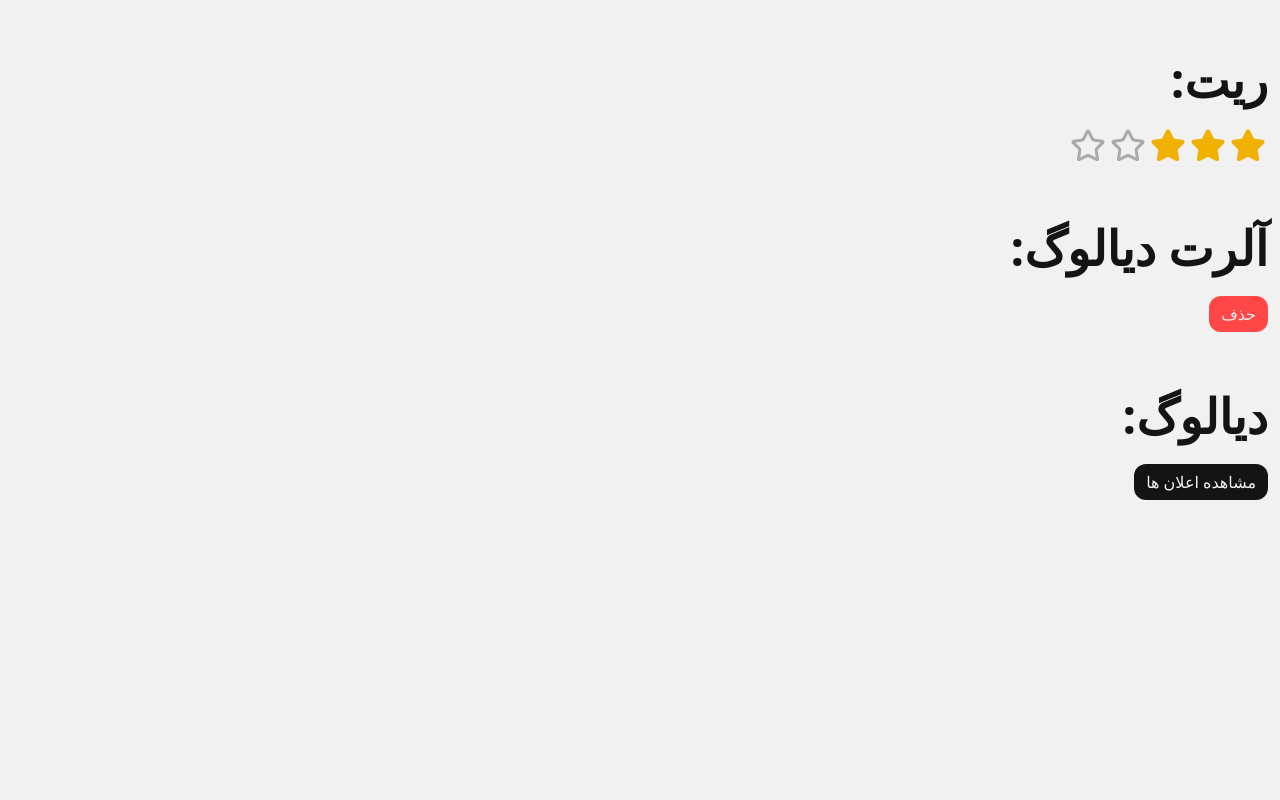
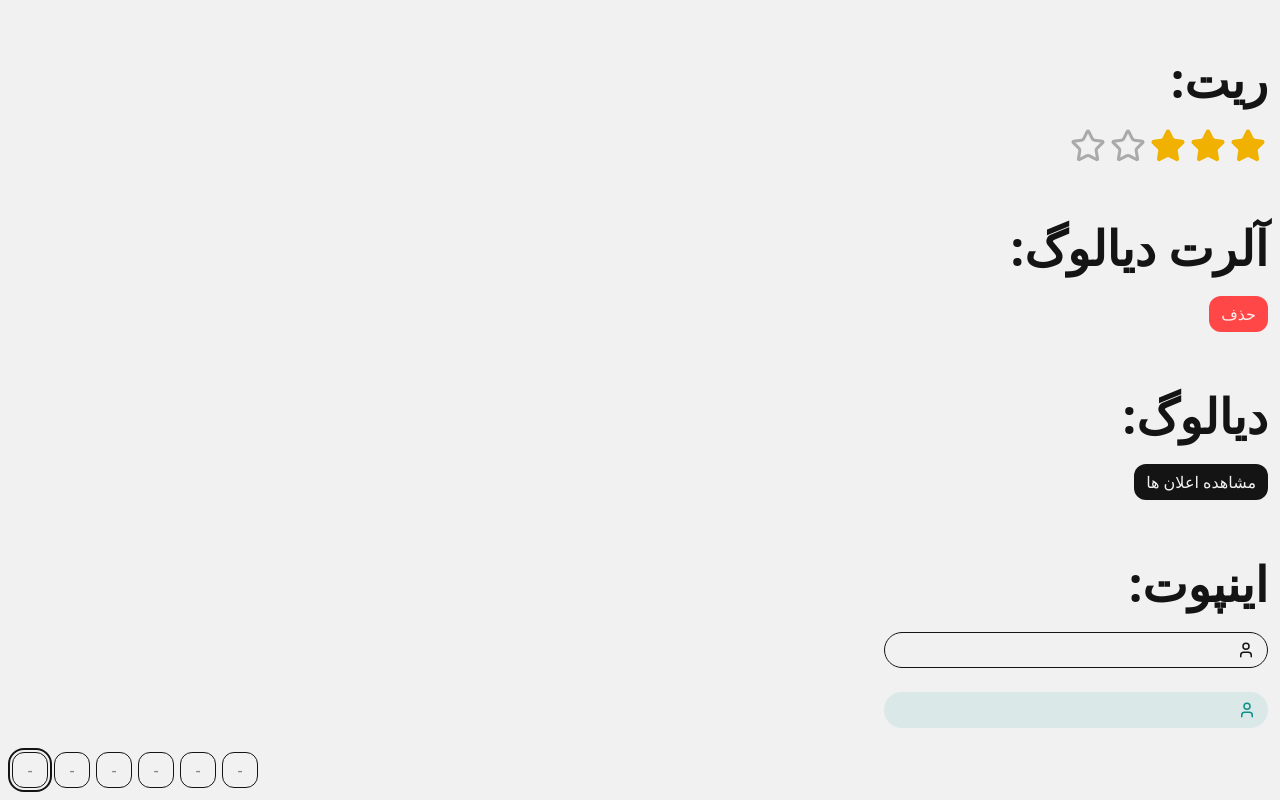
Before and after one commit to baran-front/arvinvira-panel, a Next.js app: page / in a window 1280 px wide. Shown: the part 2661-3461 px from the top of the page. Before the commit the page ends 3173 px from the top, so only its background shows below. Built offline with nearby package versions, Linux system fonts and the light colour scheme.

Commit message:
add inputs

```diff
--- a/src/app/globals.css
+++ b/src/app/globals.css
@@ -1,6 +1,8 @@
 @import "tailwindcss";
 @import "./../styles/layout.css";
 @import "./../styles/button.css";
+@import "./../styles/input.css";
+@import "./../styles/otp.css";
 @import "./../styles/badge.css";
 @import "./../styles/checkbox.css";
 @import "./../styles/radio.css";
--- a/src/app/page.tsx
+++ b/src/app/page.tsx
@@ -1,9 +1,10 @@
 "use client";
 
 import ToastButton from "@/components/modules/toastButton/toastButton"
+import { Otp } from "@/components/ui/otp/otp";
 import { Rating } from "@/components/ui/rating/rating"
 import { AlertDialog, Button, Checkbox, Dialog, Radio, RadioGroup, Tabs } from "@base-ui-components/react"
-import { CheckIcon, StarIcon, XIcon } from "lucide-react"
+import { CheckIcon, StarIcon, UserIcon, XIcon } from "lucide-react"
 import { useState } from "react";
 
 function Page() {
@@ -342,6 +343,30 @@ function Page() {
           </Dialog.Portal>
         </Dialog.Root>
       </div>
+
+      <div className="p-3 mt-9">
+        <p className="text-5xl font-bold">اینپوت:</p>
+
+        <label className="input input-outline mt-6 max-w-96 input-rounded" htmlFor="input-1">
+          <UserIcon className="input-icon-size" />
+          <input className="input-field" id="input-1" type="text" />
+        </label>
+
+        <label className="input input-soft mt-6 max-w-96 input-rounded palette-primary" htmlFor="input-2">
+          <UserIcon className="input-icon-size" />
+          <input className="input-field" id="input-2" type="text" />
+        </label>
+
+        <Otp className="otp mt-6" dir="ltr">
+          <Otp.Inputs
+            length={6}
+            className="input input-outline input-square"
+            onLastChange={(otp) => alert(otp)}
+          />
+
+          <Otp.HiddenInput />
+        </Otp>
+      </div>
     </>
   )
 }
--- /dev/null
+++ b/src/components/ui/accessNavigation/accessNavigation.tsx
@@ -0,0 +1,90 @@
+"use client";
+
+import { selectAccessibleChildren } from "@/lib/browser";
+import { HTMLAttributes, KeyboardEvent, RefObject, useEffect, useRef } from "react";
+
+export type AccessNavigationPropsT = HTMLAttributes<HTMLDivElement> & {
+  ref?: RefObject<HTMLDivElement | null>;
+  focusOnMount?: boolean;
+  direction?: "y" | "x";
+};
+
+export function AccessNavigation({
+  ref,
+  focusOnMount,
+  direction = "y",
+  dir,
+  onKeyDown,
+  ...p
+}: AccessNavigationPropsT) {
+  const _ref = useRef<HTMLDivElement>(null)
+  const accessNavigationRef = ref || _ref;
+
+  useEffect(() => {
+    if (!accessNavigationRef.current) return;
+
+    const focusableChildren = selectAccessibleChildren(accessNavigationRef.current);
+
+    if (focusOnMount) {
+      focusableChildren[0]?.focus();
+    }
+  }, []);
+
+  const handleKeyDown = (ev: KeyboardEvent<HTMLDivElement>) => {
+    const focusableChildren = selectAccessibleChildren(ev.currentTarget);
+
+    if (!focusableChildren.length) {
+      return;
+    }
+
+    const currentDir: "ltr" | "rtl" = (dir ||
+      document.documentElement.getAttribute("dir") ||
+      "ltr") as "ltr" | "rtl";
+
+    const currentIndex = focusableChildren.findIndex(
+      (item) => item === document.activeElement,
+    );
+
+    if (
+      ev.key ===
+      (direction === "y"
+        ? "ArrowDown"
+        : currentDir === "ltr"
+          ? "ArrowRight"
+          : "ArrowLeft")
+    ) {
+      ev.preventDefault();
+      ev.stopPropagation();
+
+      const nextIndex =
+        currentIndex === -1 || currentIndex === focusableChildren.length - 1
+          ? 0
+          : currentIndex + 1;
+      focusableChildren[nextIndex]?.focus();
+    }
+
+    if (
+      ev.key ===
+      (direction === "y" ? "ArrowUp" : currentDir === "ltr" ? "ArrowLeft" : "ArrowRight")
+    ) {
+      ev.preventDefault();
+      ev.stopPropagation();
+
+      const prevIndex =
+        currentIndex <= 0 ? focusableChildren.length - 1 : currentIndex - 1;
+      focusableChildren[prevIndex]?.focus();
+    }
+  };
+
+  return (
+    <div
+      dir={dir}
+      ref={accessNavigationRef}
+      onKeyDown={(ev) => {
+        onKeyDown?.(ev);
+        handleKeyDown(ev);
+      }}
+      {...p}
+    />
+  );
+}
--- /dev/null
+++ b/src/components/ui/otp/otp.ts
@@ -0,0 +1,8 @@
+import { OtpRoot } from "./otpRoot";
+import { OtpInputs } from "./otpInputs";
+import { OtpHiddenInput } from "./otpHiddenInput";
+
+export const Otp = Object.assign(OtpRoot, {
+  Inputs: OtpInputs,
+  HiddenInput: OtpHiddenInput
+});
--- /dev/null
+++ b/src/components/ui/otp/otpContext.ts
@@ -0,0 +1,12 @@
+"use client";
+
+import { createContext, RefObject } from "react";
+
+export type createContextT = {
+  inputs?: RefObject<(HTMLInputElement | null)[]>;
+  getInputsValue: () => string
+}
+
+export const OtpContext = createContext<createContextT>({
+  getInputsValue: () => ""
+});
--- /dev/null
+++ b/src/components/ui/otp/otpHiddenInput.tsx
@@ -0,0 +1,15 @@
+"use client";
+
+import { InputHTMLAttributes, use } from "react";
+
+import { OtpContext } from "./otpContext";
+
+export type OtpHiddenInputPropsT = InputHTMLAttributes<HTMLInputElement>;
+
+export function OtpHiddenInput({ name, ...p }: OtpHiddenInputPropsT) {
+  const { getInputsValue } = use(OtpContext);
+
+  return (
+    <input type="hidden" tabIndex={-1} name={name || "otp"} value={getInputsValue()} {...p} />
+  )
+}
--- /dev/null
+++ b/src/components/ui/otp/otpInputs.tsx
@@ -0,0 +1,85 @@
+"use client";
+
+import { ClipboardEvent, InputHTMLAttributes, KeyboardEvent, use } from "react";
+
+import { OtpContext } from "./otpContext";
+
+export type OtpInputsPropsT = InputHTMLAttributes<HTMLInputElement> & {
+  length: number;
+  onLastChange?: (otp: string) => void;
+}
+
+export function OtpInputs({ name, length, onLastChange, ...props }: OtpInputsPropsT) {
+  const { inputs, getInputsValue } = use(OtpContext);
+
+  const handlePaste = (ev: ClipboardEvent<HTMLInputElement>, startIndex: number) => {
+    ev.preventDefault();
+
+    const pastedData = ev.clipboardData.getData("text").replace(/\s/g, ""); // Remove whitespace
+    if (!pastedData) return;
+
+    for (let i = 0; i < pastedData.length; i++) {
+      const inputIndex = startIndex + i;
+      if (inputIndex >= length) break; // Don't exceed OTP length
+
+      const input = inputs?.current[inputIndex];
+      const indexedPastedData = pastedData[i];
+      if (input && indexedPastedData) {
+        input.value = indexedPastedData;
+      }
+    }
+
+    const nextIndex = Math.min(startIndex + pastedData.length, length - 1);
+    inputs?.current[nextIndex]?.focus();
+
+    const otpValue = getInputsValue();
+    if (otpValue.length === length) {
+      onLastChange?.(otpValue);
+    }
+  };
+
+  const handleInputChange = (value: string, index: number) => {
+    if (value) {
+      const currentInput = inputs?.current[index];
+      const currentValue = currentInput?.value[currentInput.value.length - 1];
+      if (currentValue) {
+        currentInput.value = currentValue;
+      }
+
+      const nextInput = inputs?.current[index + 1]
+      if (nextInput) {
+        nextInput.value = "";
+        nextInput.focus();
+
+        return
+      }
+
+      onLastChange?.(getInputsValue());
+    }
+  };
+
+  const handleBackspace = (e: KeyboardEvent<HTMLInputElement>, index: number) => {
+    if (e.key === "Backspace" && !e.currentTarget.value && index > 0) {
+      inputs?.current[index - 1]?.focus();
+    }
+  };
+
+  return Array.from({ length }).map((_, index) => (
+    <input
+      key={index}
+      autoComplete="off"
+      name={`${name || "otp"}-${index}`}
+      onPaste={ev => handlePaste(ev, index)}
+      onKeyDown={ev => handleBackspace(ev, index)}
+      onChange={ev => handleInputChange(ev.target.value, index)}
+      placeholder="-"
+      ref={el => {
+        if (inputs) {
+          inputs.current[index] = el;
+        }
+      }}
+      {...props}
+    />
+  )
+  );
+}
--- /dev/null
+++ b/src/components/ui/otp/otpRoot.tsx
@@ -0,0 +1,32 @@
+"use client";
+
+import { useEffect, useRef } from "react";
+
+import { OtpContext } from "./otpContext";
+import {
+  AccessNavigation,
+  AccessNavigationPropsT,
+} from "../accessNavigation/accessNavigation";
+
+export type OtpRootPropsT = Omit<AccessNavigationPropsT, "direction">;
+
+export function OtpRoot(p: OtpRootPropsT) {
+  const inputs = useRef<(HTMLInputElement | null)[]>([]);
+
+  useEffect(() => {
+    inputs.current[0]?.focus();
+  }, []);
+
+  const getInputsValue = () => {
+    return inputs?.current.map((input) => input?.value || "").join("") || "";
+  };
+
+  return (
+    <OtpContext value={{ inputs, getInputsValue }}>
+      <AccessNavigation
+        direction="x"
+        {...p}
+      />
+    </OtpContext>
+  );
+}
--- /dev/null
+++ b/src/lib/browser.ts
@@ -0,0 +1,30 @@
+export const getBrowserScrollbarWith = () => {
+  const outer = document.createElement("div");
+  outer.style.visibility = "hidden";
+  outer.style.overflow = "scroll";
+
+  document.body.appendChild(outer);
+
+  const inner = document.createElement("div");
+  outer.appendChild(inner);
+
+  const scrollbarWidth = (outer.offsetWidth - inner.offsetWidth);
+
+  outer.parentNode?.removeChild(outer);
+
+  return scrollbarWidth;
+}
+
+export const selectAccessibleChildren = (parent: HTMLElement) => {
+  const children = Array.from(
+    parent.querySelectorAll<HTMLElement>(`
+      a:not([tabindex="-1"]),
+      input:not([disabled],[tabindex="-1"]),
+      select:not([disabled],[tabindex="-1"]),
+      textarea:not([disabled],[tabindex="-1"]),
+      button:not([disabled],[tabindex="-1"])
+    `)
+  )
+
+  return children;
+}
--- /dev/null
+++ b/src/styles/input.css
@@ -0,0 +1,82 @@
+/* Input element should be a `label` */
+
+@utility input {
+  --input-h: calc(var(--spacing) * 9);
+  --input-w: auto;
+  --input-px: calc(var(--spacing) * 3);
+  --input-radius: var(--radius-lg);
+  --input-text: var(--text-base);
+  --input-line: var(--tw-leading, var(--text-base--line-height));
+
+  @apply text-palette flex gap-3 cursor-text relative transition-all outline-solid outline-2 outline-transparent focus-within:outline-palette disabled:opacity-50 disabled:cursor-not-allowed;
+
+  width: var(--input-w);
+  height: var(--input-h);
+  border-radius: var(--input-radius);
+  font-size: var(--input-text);
+  line-height: var(--input-line);
+
+  &:has(input, select) {
+    @apply items-center;
+
+    padding: 0 var(--input-px);
+  }
+
+  &:has(textarea) {
+    @apply h-[25dvh];
+
+    padding: var(--input-px);
+  }
+}
+
+@utility input-sm {
+  --input-h: calc(var(--spacing) * 6);
+  --input-radius: var(--radius-md);
+  --input-text: var(--text-sm);
+  --input-line: var(--tw-leading, var(--text-sm--line-height));
+}
+
+@utility input-lg {
+  --input-h: calc(var(--spacing) * 12);
+  --input-radius: var(--radius-xl);
+  --input-text: var(--text-lg);
+  --input-line: var(--tw-leading, var(--text-lg--line-height));
+}
+
+@utility input-square {
+  --input-w: var(--input-h);
+  --input-px: 0;
+
+  @apply text-center;
+}
+
+@utility input-rounded {
+  &:not(:has(textarea)) {
+    --input-radius: calc(infinity * 1px);
+  }
+}
+
+@utility input-field {
+  @apply bg-transparent flex-1 not-[[type=file]]:h-full max-w-full [[type=file]]:cursor-pointer;
+
+  &:where(select) {
+    @apply cursor-pointer;
+  }
+}
+
+@utility input-outline {
+  @apply border border-palette outline-offset-2;
+}
+
+@utility input-soft {
+  @apply bg-palette/10;
+}
+
+@utility input-icon-size {
+  width: clamp(calc(var(--input-h) / 2),
+      calc(var(--input-h) / 2),
+      calc(var(--input-h) / 2));
+  height: clamp(calc(var(--input-h) / 2),
+      calc(var(--input-h) / 2),
+      calc(var(--input-h) / 2));
+}
--- /dev/null
+++ b/src/styles/otp.css
@@ -0,0 +1,3 @@
+@utility otp {
+  @apply f-align gap-1.5;
+}
```
